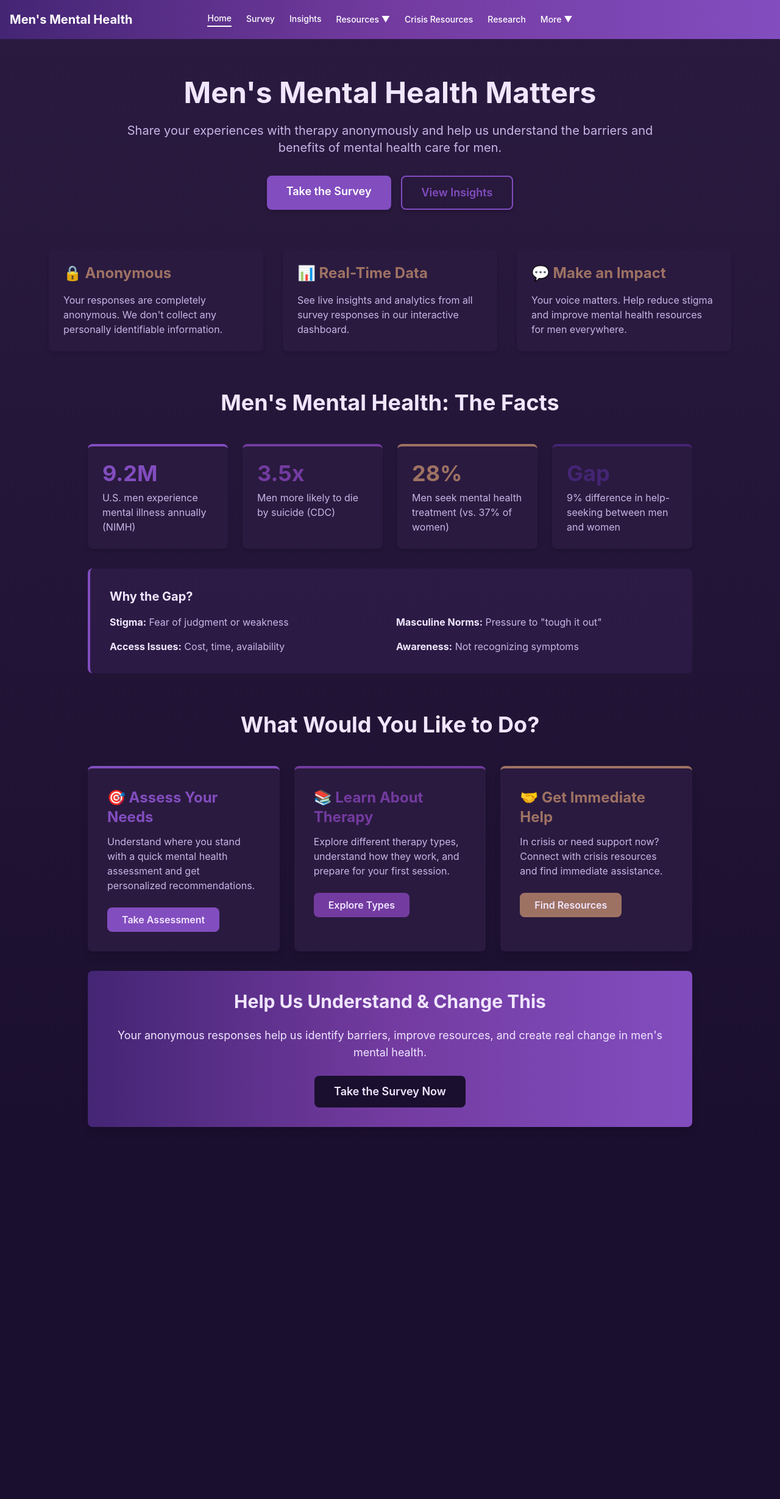
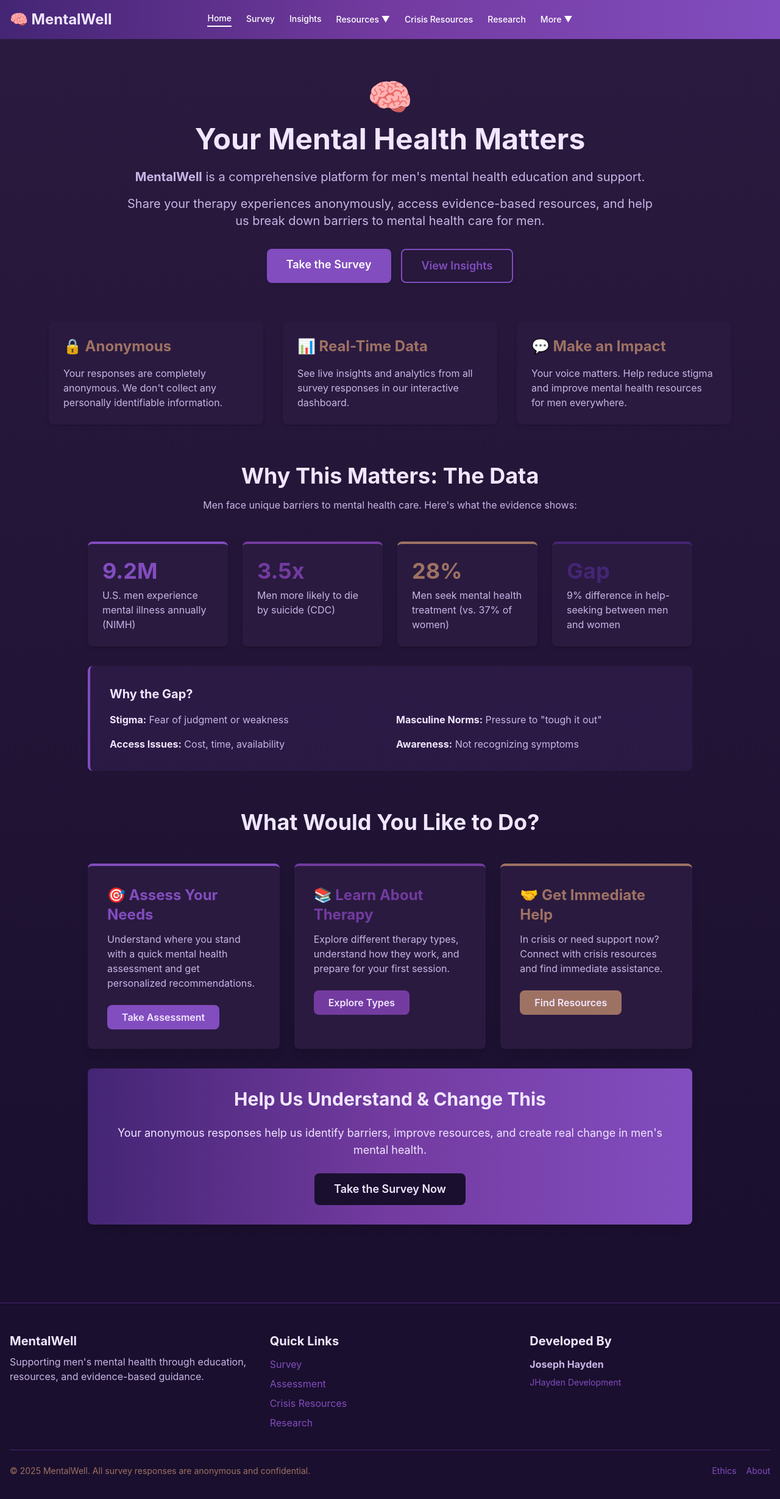
Before and after one commit to JHaydenDev/Male-Therapy-Survey, a Next.js app: page / in a window 1280 px wide. Shown: the top 2458 px of the page at 61% size. Before the commit the page ends 1912 px from the top, so only its background shows below. Built offline with nearby package versions, Linux system fonts and the light colour scheme.

Commit message:
Replace bicep with brain emoji for MentalWell branding

```diff
--- a/src/app/layout.tsx
+++ b/src/app/layout.tsx
@@ -3,8 +3,8 @@ import "./globals.css";
 import Navigation from "@/components/Navigation";
 
 export const metadata: Metadata = {
-  title: "Men's Mental Health Survey",
-  description: "Anonymous survey about men's experiences with mental health therapy",
+  title: "MentalWell: Men's Mental Health Platform | Anonymous Therapy Survey",
+  description: "MentalWell is a comprehensive men's mental health platform offering anonymous surveys, therapy guidance, risk assessment, and evidence-based resources. Developed by Joseph Hayden.",
 };
 
 export default function RootLayout({
@@ -14,9 +14,59 @@ export default function RootLayout({
 }>) {
   return (
     <html lang="en" suppressHydrationWarning>
-      <body className="antialiased">
+      <body className="antialiased flex flex-col min-h-screen">
         <Navigation />
-        {children}
+        <main className="flex-grow">
+          {children}
+        </main>
+        <footer className="mt-16 border-t" style={{backgroundColor: '#1a0f2e', borderColor: '#442574'}}>
+          <div className="container mx-auto px-4 py-8 sm:py-12">
+            <div className="grid grid-cols-1 sm:grid-cols-2 md:grid-cols-3 gap-6 sm:gap-8 mb-6 sm:mb-8">
+              {/* Brand */}
+              <div>
+                <h3 className="text-lg sm:text-xl font-bold mb-2" style={{color: '#f0e6ff'}}>MentalWell</h3>
+                <p style={{color: '#c9b5e6'}} className="text-sm sm:text-base">
+                  Supporting men's mental health through education, resources, and evidence-based guidance.
+                </p>
+              </div>
+
+              {/* Quick Links */}
+              <div>
+                <h3 className="text-lg sm:text-xl font-bold mb-3" style={{color: '#f0e6ff'}}>Quick Links</h3>
+                <ul className="space-y-2 text-sm sm:text-base">
+                  <li><a href="/survey" style={{color: '#824dbf'}} className="hover:opacity-80 transition-opacity">Survey</a></li>
+                  <li><a href="/quiz" style={{color: '#824dbf'}} className="hover:opacity-80 transition-opacity">Assessment</a></li>
+                  <li><a href="/resources" style={{color: '#824dbf'}} className="hover:opacity-80 transition-opacity">Crisis Resources</a></li>
+                  <li><a href="/research" style={{color: '#824dbf'}} className="hover:opacity-80 transition-opacity">Research</a></li>
+                </ul>
+              </div>
+
+              {/* Developer Info */}
+              <div>
+                <h3 className="text-lg sm:text-xl font-bold mb-3" style={{color: '#f0e6ff'}}>Developed By</h3>
+                <p style={{color: '#c9b5e6'}} className="text-sm sm:text-base mb-2">
+                  <strong>Joseph Hayden</strong>
+                </p>
+                <p style={{color: '#c9b5e6'}} className="text-xs sm:text-sm">
+                  <a href="https://jhaydendevelopment.com" style={{color: '#824dbf'}} className="hover:opacity-80 transition-opacity">JHayden Development</a>
+                </p>
+              </div>
+            </div>
+
+            {/* Bottom Bar */}
+            <div className="border-t pt-6" style={{borderColor: '#442574'}}>
+              <div className="flex flex-col sm:flex-row justify-between items-center gap-4">
+                <p style={{color: '#9e7263'}} className="text-xs sm:text-sm text-center sm:text-left">
+                  © 2025 MentalWell. All survey responses are anonymous and confidential.
+                </p>
+                <div className="flex gap-4 text-xs sm:text-sm">
+                  <a href="/ethics" style={{color: '#824dbf'}} className="hover:opacity-80 transition-opacity">Ethics</a>
+                  <a href="/about" style={{color: '#824dbf'}} className="hover:opacity-80 transition-opacity">About</a>
+                </div>
+              </div>
+            </div>
+          </div>
+        </footer>
       </body>
     </html>
   );
--- a/src/app/page.tsx
+++ b/src/app/page.tsx
@@ -6,12 +6,17 @@ export default function Home() {
       <main className="container mx-auto px-4 py-16">
         {/* Hero Section */}
         <div className="text-center max-w-4xl mx-auto mb-12 sm:mb-16">
+          <div className="mb-4">
+            <span className="text-5xl sm:text-6xl">🧠</span>
+          </div>
           <h1 className="text-3xl sm:text-4xl md:text-5xl font-bold mb-4 sm:mb-6 px-4" style={{color: '#f0e6ff'}}>
-            Men&apos;s Mental Health Matters
+            Your Mental Health Matters
           </h1>
+          <p className="text-base sm:text-lg md:text-xl mb-3 sm:mb-4 px-4" style={{color: '#c9b5e6'}}>
+            <strong>MentalWell</strong> is a comprehensive platform for men's mental health education and support.
+          </p>
           <p className="text-base sm:text-lg md:text-xl mb-6 sm:mb-8 px-4" style={{color: '#c9b5e6'}}>
-            Share your experiences with therapy anonymously and help us understand
-            the barriers and benefits of mental health care for men.
+            Share your therapy experiences anonymously, access evidence-based resources, and help us break down barriers to mental health care for men.
           </p>
           <div className="flex flex-col sm:flex-row gap-4 justify-center px-4">
             <Link
@@ -66,9 +71,12 @@ export default function Home() {
 
         {/* Statistics Section */}
         <div className="mt-12 sm:mt-16 max-w-5xl mx-auto px-4">
-          <h2 className="text-2xl sm:text-3xl md:text-4xl font-bold text-center mb-8 sm:mb-12" style={{color: '#f0e6ff'}}>
-            Men's Mental Health: The Facts
+          <h2 className="text-2xl sm:text-3xl md:text-4xl font-bold text-center mb-4" style={{color: '#f0e6ff'}}>
+            Why This Matters: The Data
           </h2>
+          <p className="text-center mb-8 sm:mb-12" style={{color: '#c9b5e6'}}>
+            Men face unique barriers to mental health care. Here's what the evidence shows:
+          </p>
 
           <div className="grid grid-cols-1 sm:grid-cols-2 md:grid-cols-4 gap-4 sm:gap-6 mb-8">
             <div className="p-5 sm:p-6 rounded-lg shadow-md" style={{backgroundColor: '#2a1a3f', borderTop: '4px solid #824dbf'}}>
--- a/src/components/Navigation.tsx
+++ b/src/components/Navigation.tsx
@@ -36,8 +36,8 @@ export default function Navigation() {
     <nav className="bg-gradient-to-r from-accent-purple via-tertiary-purple to-secondary-purple text-white shadow-lg" style={{background: 'linear-gradient(to right, #442574, #733ba0, #824dbf)'}}>
       <div className="container mx-auto px-4">
         <div className="flex flex-col md:flex-row items-center justify-center md:justify-center py-3 md:py-0 md:h-16 gap-4 md:gap-0">
-          <Link href="/" className="text-lg sm:text-xl font-bold whitespace-nowrap md:absolute md:left-4">
-            Men&apos;s Mental Health
+          <Link href="/" className="text-xl sm:text-2xl font-bold whitespace-nowrap md:absolute md:left-4 flex items-center gap-2">
+            <span style={{color: '#f0e6ff'}}>🧠 MentalWell</span>
           </Link>
 
           {/* Desktop Navigation */}
```
